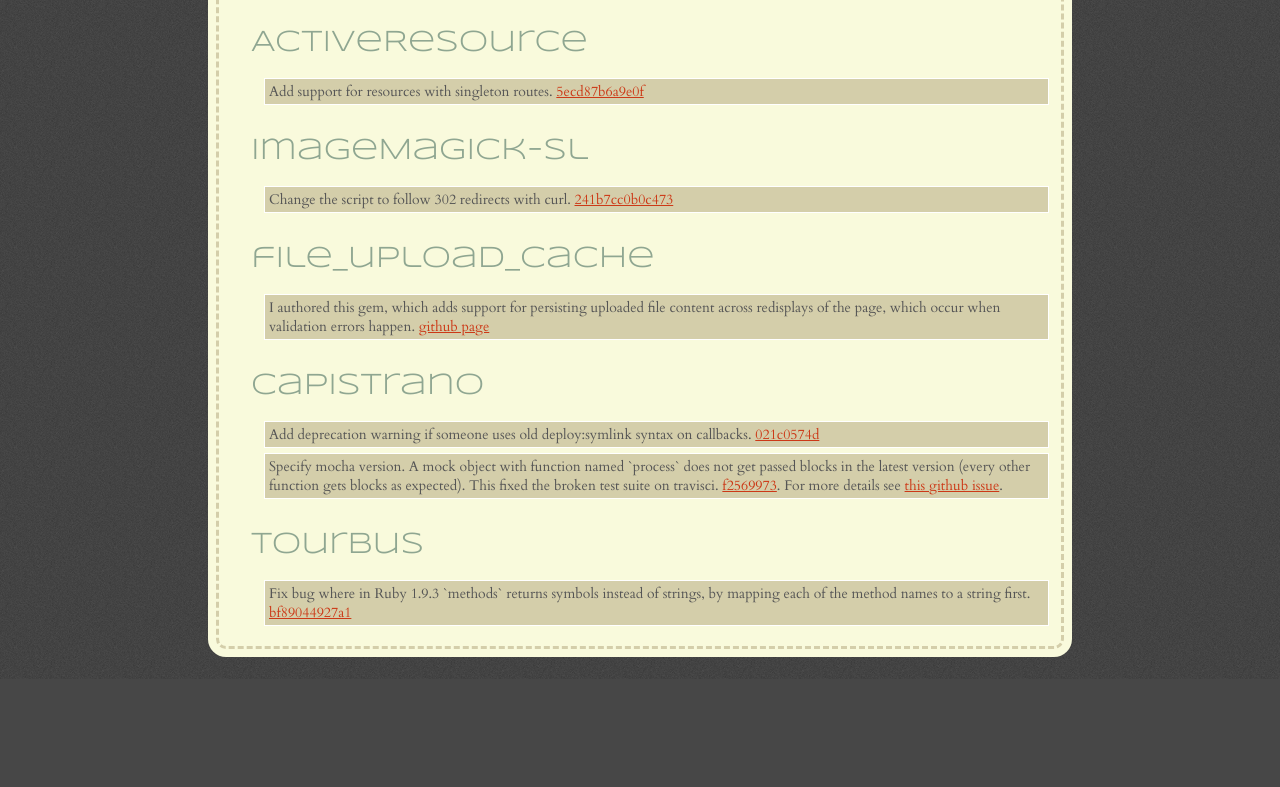
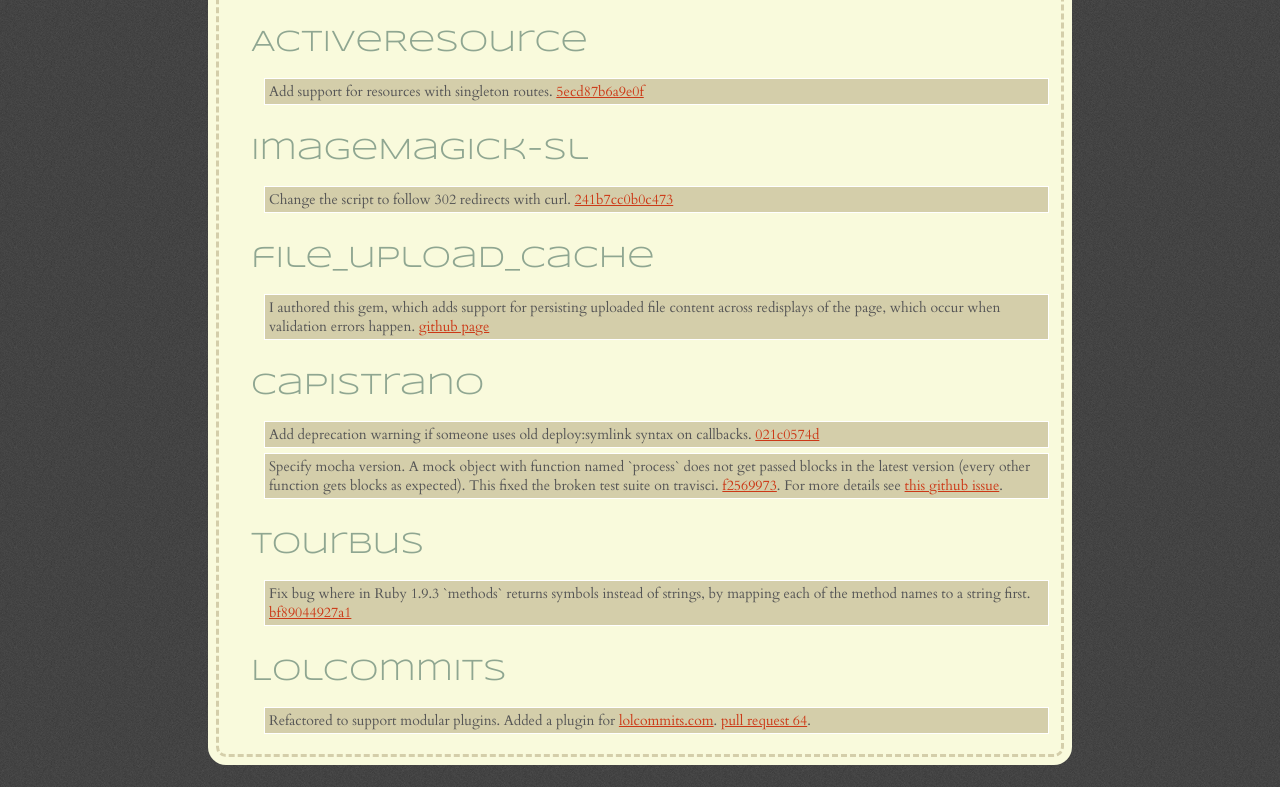
Before and after one commit to kenmazaika/kenmazaika.github.com, a plain HTML site: page opensource.html in a window 1280 px wide. Shown: the part 721-1508 px from the top of the page. Before the commit the page ends 1400 px from the top, so only its background shows below. Drawn offline with nearby package versions, Linux system fonts and the light colour scheme.

Commit message:
Add lolcommits.

```diff
--- a/opensource.html
+++ b/opensource.html
@@ -166,6 +166,13 @@
           Fix bug where in Ruby 1.9.3 `methods` returns symbols instead of strings, by mapping each of the method names to a string first.  <a href="https://github.com/dbrady/tourbus/commit/bf89044927a1ada1557e3f74d2d7b8ce628c2bcf">bf89044927a1</a>
         </li>
       </ul>
+
+      <h3>Lolcommits</h3>
+      <ul>
+        <li>
+          Refactored to support modular plugins.  Added a plugin for <a href="http://www.lolcommits.com">lolcommits.com</a>.  <a href="https://github.com/mroth/lolcommits/pull/64">pull request 64</a>.
+        </li>
+      </ul>
 </div>
 
                                         <script type="text/javascript">
```
